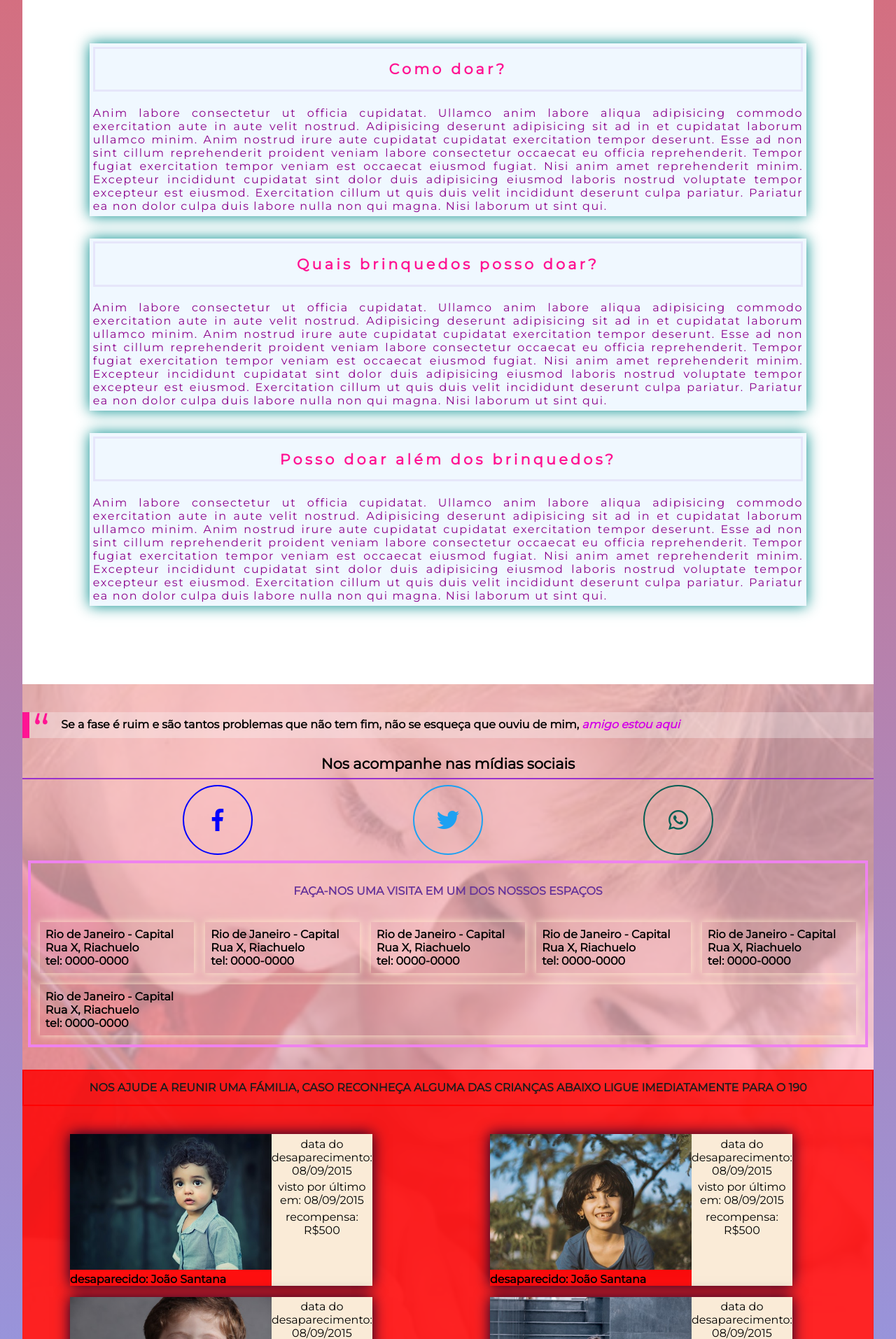
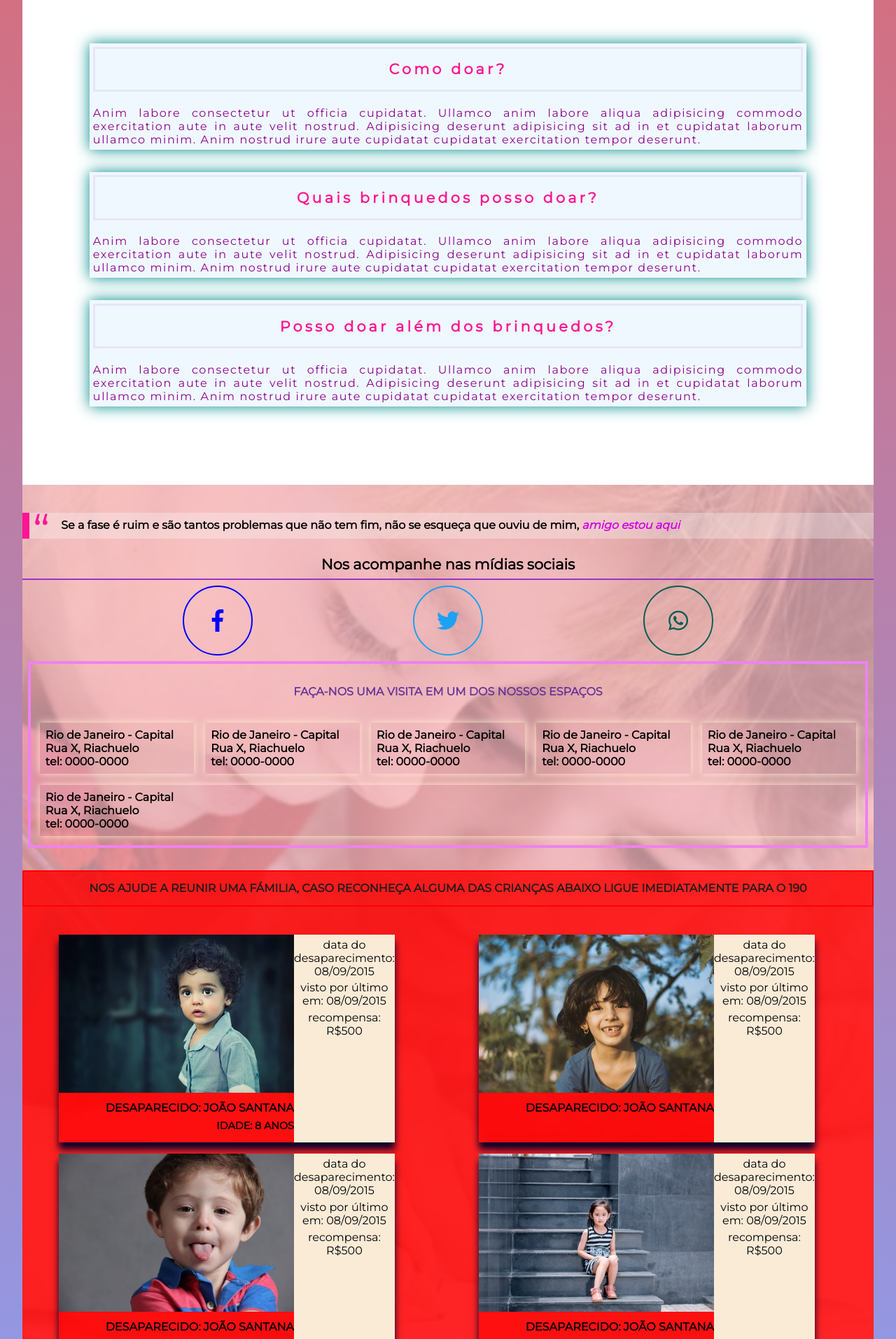
Before and after one commit to anavoeg/amg, a PHP site: page /doacao.php in a window 1280 px wide. Shown: the part 582-2496 px from the top of the page at 70% size. Run offline with PHP 8.4, Linux system fonts and the light colour scheme; some libraries are stand-ins or nearby versions.

Commit message:
style additonals

```diff
--- a/_ativos/_css/style.css
+++ b/_ativos/_css/style.css
@@ -64,7 +64,10 @@ option[selected]{
   text-decoration: none;
   cursor: pointer;
 }
-
+.wrapper span{
+  margin: 0.5em 0;
+  float: right;
+}
 /*     landing page*/
 .v-section{
   height:100vh;
@@ -435,9 +438,12 @@ padding: 3em;
 }
 .missing-kids-content{
   padding: 0.5em;
-  display: grid;
-  grid-template-columns: 40% 40%;
+  display: flex;
+  /* grid-template-columns: 40% 40%; */
   justify-content: space-around;
+  /* flex-basis: 50%; */
+  flex-flow: row wrap;
+  flex-direction: row;
 }
 /* card1{
   grid-column: 1;
@@ -452,10 +458,10 @@ card4{
   grid-column: 4;
 } */
 .card{
-  width: 90%;
+  width: 40%;
   margin: 0 2em 1em 0;
   align-content: space-evenly;
-  box-shadow: 0 0 20px 0 rgb(0, 0, 43);
+  box-shadow: 0 10px 10px 0 rgb(0, 0, 43);
   display: flex;
 }
 .card-missing-header img{
@@ -467,7 +473,11 @@ card4{
   font-weight: 700;
   align-items: flex-end;
 }
-.card-title {
+.card-title{
+  text-transform: uppercase;
+}
+.card-title span{
+  font-size: 0.9em;
 }
 .card-missing-info{
   text-align: center;
@@ -495,7 +505,8 @@ color: darkslategrey;
 input[type=text], input[type=password], input[type=email]{
   border:none;
   border-bottom: 1.5px solid cadetblue;
-  width: 100%
+  width: 100%;
+  font-size: 1em;
 }
 input[type=text]:focus, input[type=email]:focus{
     animation: full-border .80s ease-in-out forwards;
@@ -888,6 +899,7 @@ h5.midia-text{
   justify-content: space-between;
 }
 .card{
+  width: 100%;
   flex-direction: column;
 }
 .card-missing-info{
--- a/_includes/footer.php
+++ b/_includes/footer.php
@@ -70,7 +70,9 @@
                <div class="card card1">
                   <div class="card-missing-header">
                      <img src="_ativos/_img/kid.jpg">
-                     <span class="card-title">desaparecido: João Santana</span>
+                     <span class="card-title">desaparecido: João Santana <br>
+                                                <span>idade: 8 anos</span>
+                  </span>
                   </div>
                   <div class="card-missing-info">
                      <section>data do desaparecimento: 08/09/2015</section>
--- a/doacao.php
+++ b/doacao.php
@@ -9,19 +9,16 @@
     <div class="amg-doe-brinquedo">
         <div class="amg-doacao amg-doacao1">
           <h3>Como doar?</h3>
-          <p>Anim labore consectetur ut officia cupidatat. Ullamco anim labore aliqua adipisicing commodo exercitation aute in aute velit nostrud. Adipisicing deserunt adipisicing sit ad in et cupidatat laborum ullamco minim. Anim nostrud irure aute cupidatat cupidatat exercitation tempor deserunt.
-          Esse ad non sint cillum reprehenderit proident veniam labore consectetur occaecat eu officia reprehenderit. Tempor fugiat exercitation tempor veniam est occaecat eiusmod fugiat. Nisi anim amet reprehenderit minim. Excepteur incididunt cupidatat sint dolor duis adipisicing eiusmod laboris nostrud voluptate tempor excepteur est eiusmod. Exercitation cillum ut quis duis velit incididunt deserunt culpa pariatur. Pariatur ea non dolor culpa duis labore nulla non qui magna. Nisi laborum ut sint qui.</p>
+          <p>Anim labore consectetur ut officia cupidatat. Ullamco anim labore aliqua adipisicing commodo exercitation aute in aute velit nostrud. Adipisicing deserunt adipisicing sit ad in et cupidatat laborum ullamco minim. Anim nostrud irure aute cupidatat cupidatat exercitation tempor deserunt.</p>
         </div>
         <div class="amg-doacao amg-doacao2">
           <h3>Quais brinquedos posso doar?</h3>
-          <p>Anim labore consectetur ut officia cupidatat. Ullamco anim labore aliqua adipisicing commodo exercitation aute in aute velit nostrud. Adipisicing deserunt adipisicing sit ad in et cupidatat laborum ullamco minim. Anim nostrud irure aute cupidatat cupidatat exercitation tempor deserunt.
-          Esse ad non sint cillum reprehenderit proident veniam labore consectetur occaecat eu officia reprehenderit. Tempor fugiat exercitation tempor veniam est occaecat eiusmod fugiat. Nisi anim amet reprehenderit minim. Excepteur incididunt cupidatat sint dolor duis adipisicing eiusmod laboris nostrud voluptate tempor excepteur est eiusmod. Exercitation cillum ut quis duis velit incididunt deserunt culpa pariatur. Pariatur ea non dolor culpa duis labore nulla non qui magna. Nisi laborum ut sint qui.</p>
+          <p>Anim labore consectetur ut officia cupidatat. Ullamco anim labore aliqua adipisicing commodo exercitation aute in aute velit nostrud. Adipisicing deserunt adipisicing sit ad in et cupidatat laborum ullamco minim. Anim nostrud irure aute cupidatat cupidatat exercitation tempor deserunt.</p>
         </div>
 
         <div class="amg-doacao amg-doacao3">
           <h3>Posso doar além dos brinquedos?</h3>
-          <p>Anim labore consectetur ut officia cupidatat. Ullamco anim labore aliqua adipisicing commodo exercitation aute in aute velit nostrud. Adipisicing deserunt adipisicing sit ad in et cupidatat laborum ullamco minim. Anim nostrud irure aute cupidatat cupidatat exercitation tempor deserunt.
-          Esse ad non sint cillum reprehenderit proident veniam labore consectetur occaecat eu officia reprehenderit. Tempor fugiat exercitation tempor veniam est occaecat eiusmod fugiat. Nisi anim amet reprehenderit minim. Excepteur incididunt cupidatat sint dolor duis adipisicing eiusmod laboris nostrud voluptate tempor excepteur est eiusmod. Exercitation cillum ut quis duis velit incididunt deserunt culpa pariatur. Pariatur ea non dolor culpa duis labore nulla non qui magna. Nisi laborum ut sint qui.</p>
+          <p>Anim labore consectetur ut officia cupidatat. Ullamco anim labore aliqua adipisicing commodo exercitation aute in aute velit nostrud. Adipisicing deserunt adipisicing sit ad in et cupidatat laborum ullamco minim. Anim nostrud irure aute cupidatat cupidatat exercitation tempor deserunt.</p>
         </div>
     </div>
 </div>
```
